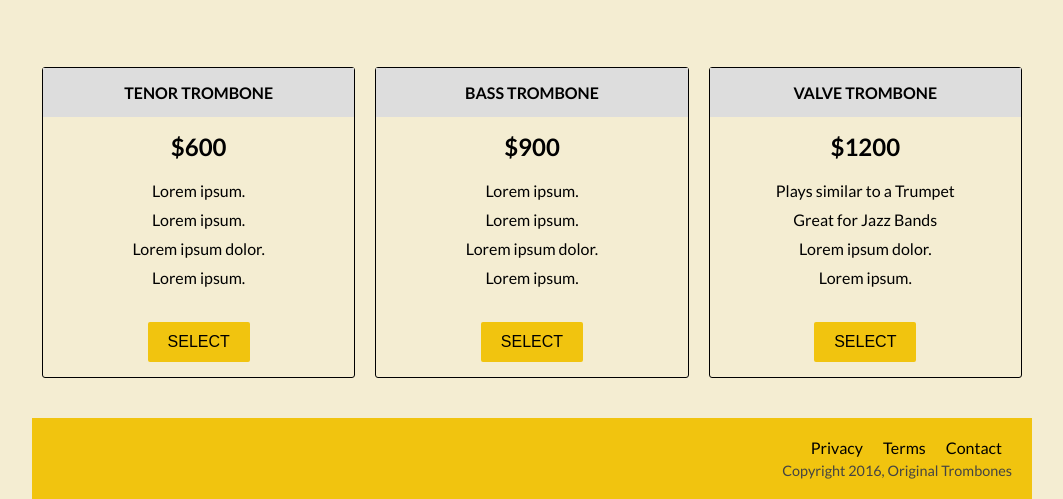
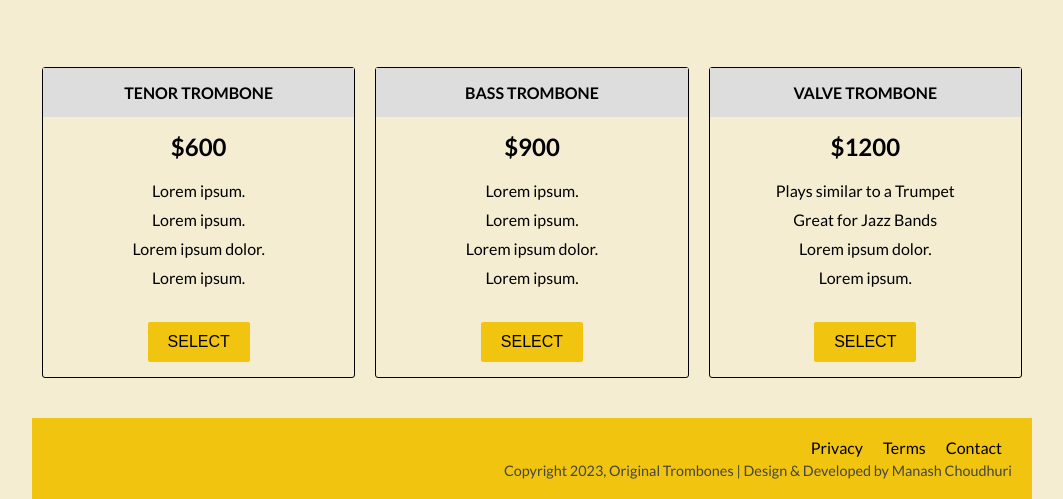
Before and after one commit to choudhurimanash/product_landing_page, a plain HTML site: page index.html in a window 1280 px wide. Shown: the part 1098-1597 px from the top of the page, without its empty margins (108-1171 px from the left). Drawn offline with Linux system fonts and the light colour scheme.

Commit message:
changing in footer section

```diff
--- a/index.html
+++ b/index.html
@@ -136,7 +136,7 @@
             <li><a href="#">Terms</a></li>
             <li><a href="#">Contact</a></li>
           </ul>
-          <span>Copyright 2016, Original Trombones</span>
+          <span>Copyright 2023, Original Trombones | Design & Developed by Manash Choudhuri</span>
         </footer>
       </div>
     </div>
```
